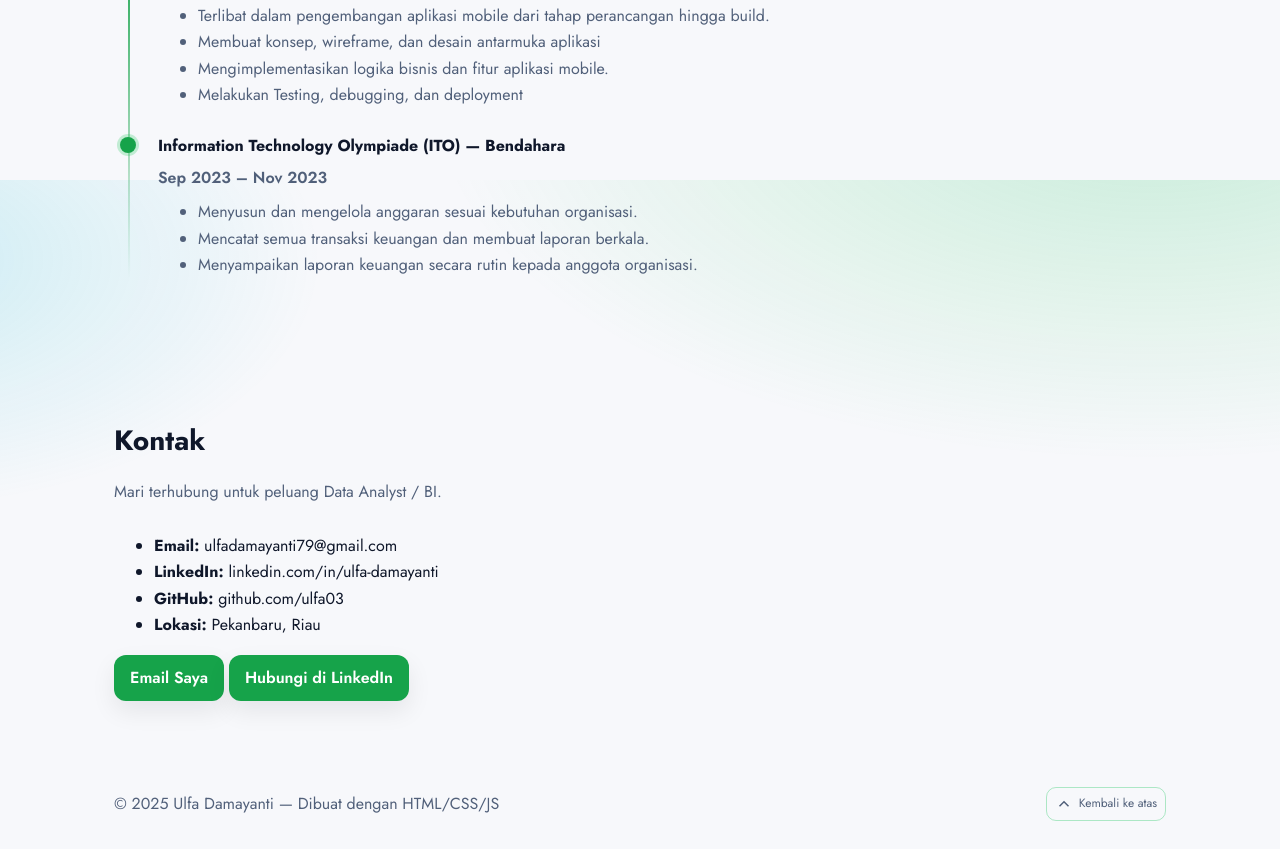
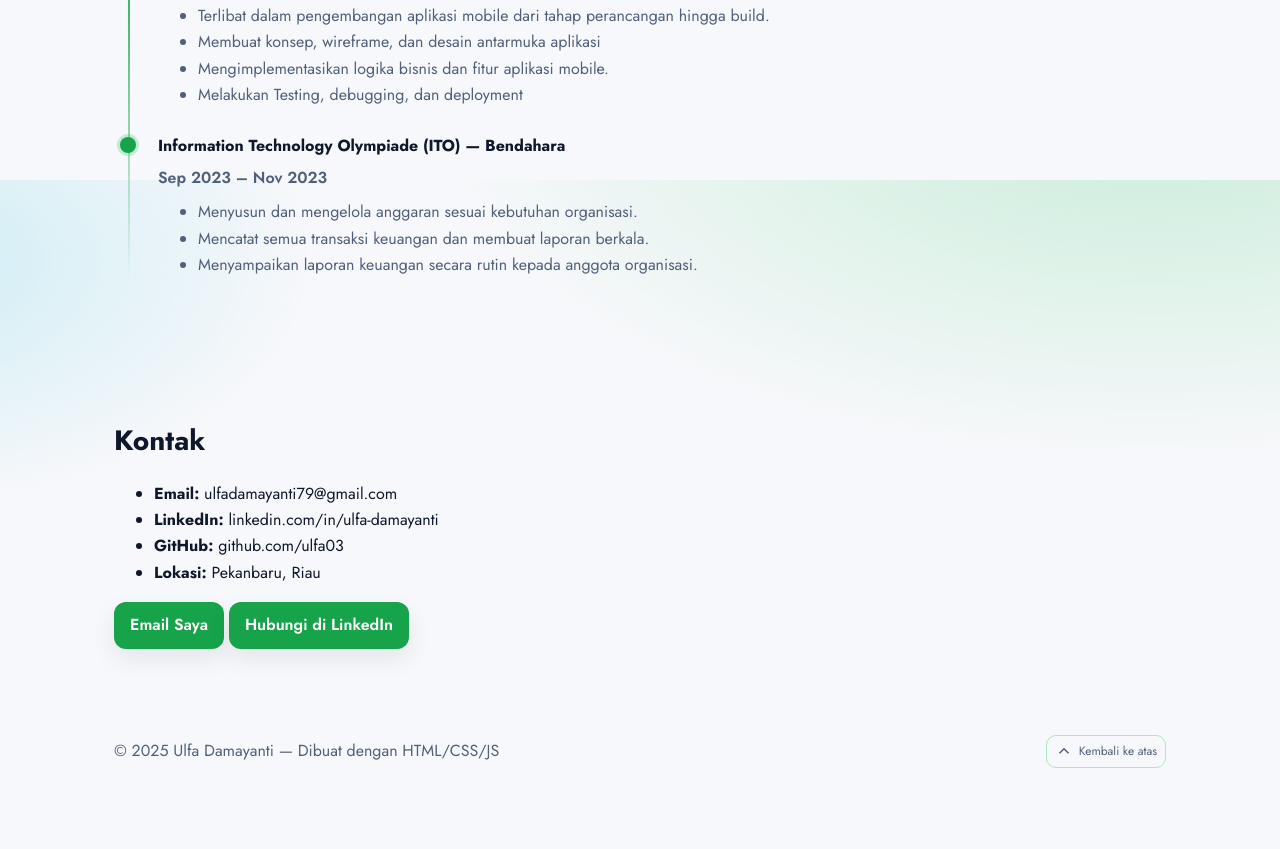
Before and after one commit to yoga-nditya/freelance-yoga.github.io, a plain HTML site: page index.html in a window 1280 px wide. Shown: the part 3820-4669 px from the top of the page. After the commit the page ends 4616 px from the top, so only its background shows below. Drawn offline with Linux system fonts and the light colour scheme.

Commit message:
update code

```diff
--- a/index.html
+++ b/index.html
@@ -975,8 +975,6 @@
     <section id="contact" class="contact">
         <div class="container">
             <h2 class="section-title">Kontak</h2>
-            <p class="section-desc">Mari terhubung untuk peluang Data Analyst / BI.</p>
-
             <div class="contact-info">
                 <ul>
                     <li><strong>Email:</strong> <a href="mailto:ulfadamayanti79@gmail.com">ulfadamayanti79@gmail.com</a>
```
